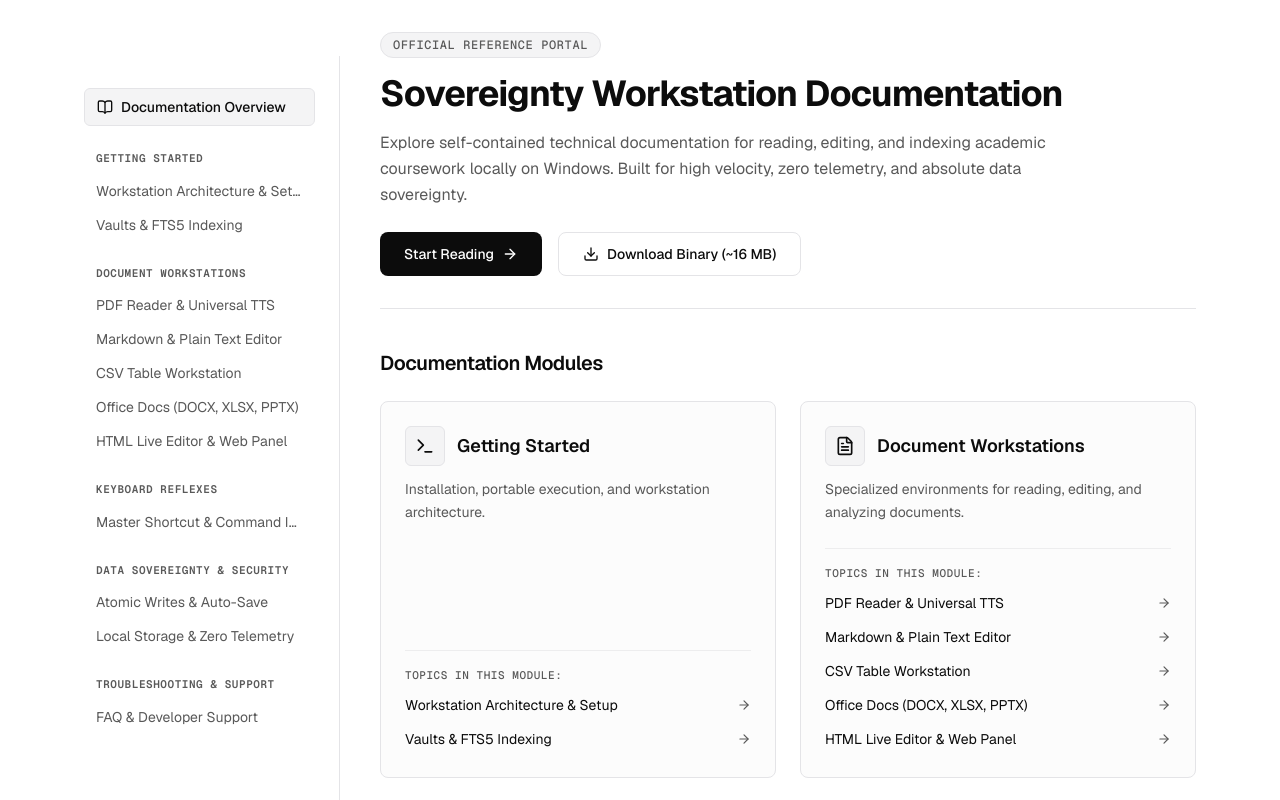
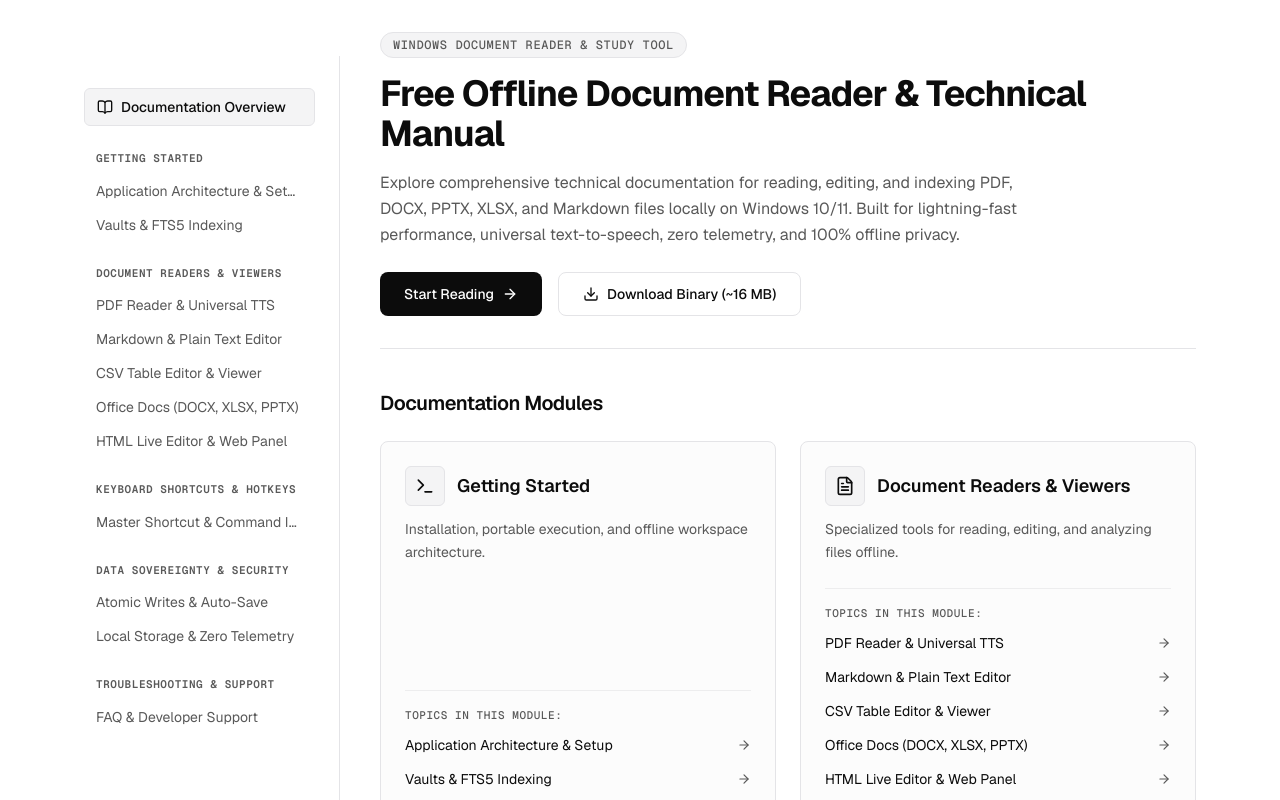
Before and after one commit to karefined-eng/eleviewer-site, a Next.js app: page /docs in a window 1280 px wide. Shown: the top 800 px of the page. Built offline with nearby package versions, Linux system fonts and the light colour scheme.

Commit message:
feat: implement Stitch UI generator skill and add documentation overview page with category architecture

```diff
--- a/app/docs/page.tsx
+++ b/app/docs/page.tsx
@@ -4,8 +4,8 @@ import { ArrowRight, BookOpen, Download, Terminal, Shield, Keyboard, FileText }
 import { DOWNLOAD_URL } from "@/lib/links";
 
 export const metadata = {
-  title: "Documentation & Reference Manual | EleViewer",
-  description: "Explore exhaustive technical documentation, keyboard reflexes, and workstation guides for the EleViewer local study workspace.",
+  title: "Free Windows Document Reader & Technical Manual | EleViewer",
+  description: "Explore comprehensive technical documentation, keyboard shortcuts, and offline reading guides for EleViewer on Windows 10/11.",
 };
 
 export default function DocsOverviewPage() {
@@ -29,13 +29,13 @@ export default function DocsOverviewPage() {
       {/* Page Header */}
       <div className="flex flex-col items-start gap-4 border-b border-border pb-8">
         <span className="inline-flex items-center gap-2 rounded-full border border-border bg-panel px-3 py-1 font-mono text-xs font-medium text-muted-foreground uppercase tracking-wider">
-          Official Reference Portal
+          Windows Document Reader & Study Tool
         </span>
         <h1 className="text-3xl font-bold tracking-tight text-foreground sm:text-4xl">
-          Sovereignty Workstation Documentation
+          Free Offline Document Reader & Technical Manual
         </h1>
         <p className="text-base text-muted-foreground leading-relaxed max-w-2xl">
-          Explore self-contained technical documentation for reading, editing, and indexing academic coursework locally on Windows. Built for high velocity, zero telemetry, and absolute data sovereignty.
+          Explore comprehensive technical documentation for reading, editing, and indexing PDF, DOCX, PPTX, XLSX, and Markdown files locally on Windows 10/11. Built for lightning-fast performance, universal text-to-speech, zero telemetry, and 100% offline privacy.
         </p>
         <div className="flex flex-wrap items-center gap-4 pt-2">
           <Link
@@ -105,7 +105,7 @@ export default function DocsOverviewPage() {
           ℹ️ Offline Compatibility Notice
         </span>
         <p>
-          This exact reference documentation is bundled natively inside every EleViewer desktop release. When working offline without an internet connection, press <kbd className="rounded border border-border bg-background px-1.5 py-0.5 text-[11px] font-semibold text-foreground">F1</kbd> or navigate to <strong className="text-foreground">Help → Getting Started Guide</strong> in the workstation top bar to access these technical manuals locally.
+          This exact reference documentation is bundled natively inside every EleViewer desktop release. When working offline without an internet connection, press <kbd className="rounded border border-border bg-background px-1.5 py-0.5 text-[11px] font-semibold text-foreground">F1</kbd> or navigate to <strong className="text-foreground">Help → Getting Started Guide</strong> in the application menu bar to access these technical manuals locally.
         </p>
       </div>
     </div>
--- a/lib/docs-data.ts
+++ b/lib/docs-data.ts
@@ -40,28 +40,28 @@ export const DOCS_CATEGORIES: DocCategory[] = [
   {
     slug: "getting-started",
     title: "Getting Started",
-    description: "Installation, portable execution, and workstation architecture.",
+    description: "Installation, portable execution, and offline workspace architecture.",
     topics: [
-      { slug: "overview", title: "Workstation Architecture & Setup" },
+      { slug: "overview", title: "Application Architecture & Setup" },
       { slug: "vault-explorer", title: "Vaults & FTS5 Indexing" },
     ],
   },
   {
     slug: "workstations",
-    title: "Document Workstations",
-    description: "Specialized environments for reading, editing, and analyzing documents.",
+    title: "Document Readers & Viewers",
+    description: "Specialized tools for reading, editing, and analyzing files offline.",
     topics: [
       { slug: "pdf-and-tts", title: "PDF Reader & Universal TTS" },
       { slug: "markdown-editor", title: "Markdown & Plain Text Editor" },
-      { slug: "csv-table", title: "CSV Table Workstation" },
+      { slug: "csv-table", title: "CSV Table Editor & Viewer" },
       { slug: "office-viewers", title: "Office Docs (DOCX, XLSX, PPTX)" },
       { slug: "html-and-web", title: "HTML Live Editor & Web Panel" },
     ],
   },
   {
     slug: "shortcuts",
-    title: "Keyboard Reflexes",
-    description: "Master hotkeys for frictionless navigation and window control.",
+    title: "Keyboard Shortcuts & Hotkeys",
+    description: "Master keyboard shortcuts for frictionless navigation and window control.",
     topics: [
       { slug: "master-index", title: "Master Shortcut & Command Index" },
     ],
@@ -88,7 +88,7 @@ export const DOCS_CATEGORIES: DocCategory[] = [
 export const DOCS_TOPICS: DocTopic[] = [
   {
     slug: "overview",
-    title: "Workstation Architecture & Setup",
+    title: "Application Architecture & Setup",
     category: "Getting Started",
     categorySlug: "getting-started",
     eyebrow: "Architecture Reference",
@@ -98,20 +98,20 @@ export const DOCS_TOPICS: DocTopic[] = [
         id: "core-philosophy",
         title: "Local-First Document Processing",
         paragraphs: [
-          "EleViewer is a lightweight Windows document editor and study workstation supporting DOCX, XLSX, PPTX, MD, TXT, CSV, HTML/HTM, and PDF files within a unified tabbed interface.",
+          "EleViewer is a lightweight Windows document editor and study app supporting DOCX, XLSX, PPTX, MD, TXT, CSV, HTML/HTM, and PDF files within a unified tabbed interface.",
           "Unlike traditional cloud-tethered office suites, EleViewer executes completely offline. All document rendering, full-text indexing, and file modifications occur directly on your local CPU and storage drive without transmitting data to external servers."
         ],
         notice: {
           type: "note",
           label: "Zero Installation Required",
-          message: "EleViewer distributes as a single 16 MB portable Windows executable (.exe). No administrative privileges or Windows installers are required to run the workstation."
+          message: "EleViewer distributes as a single 16 MB portable Windows executable (.exe). No administrative privileges or Windows installers are required to run the application."
         }
       },
       {
         id: "system-requirements",
         title: "System Specifications & Requirements",
         paragraphs: [
-          "The workstation is engineered for high performance on minimal hardware specifications, ensuring smooth operation on standard student laptops and workstations."
+          "The application is engineered for high performance on minimal hardware specifications, ensuring smooth operation on standard student laptops and desktops."
         ],
         table: {
           headers: ["Specification", "Requirement / Detail"],
@@ -168,7 +168,7 @@ export const DOCS_TOPICS: DocTopic[] = [
   {
     slug: "pdf-and-tts",
     title: "PDF Reader & Universal TTS",
-    category: "Document Workstations",
+    category: "Document Readers & Viewers",
     categorySlug: "workstations",
     eyebrow: "Reading Tools",
     description: "Continuous PDF scrolling, zoom controls, persistent bookmarks, and integrated Read Aloud speech synthesis.",
@@ -207,7 +207,7 @@ export const DOCS_TOPICS: DocTopic[] = [
   {
     slug: "markdown-editor",
     title: "Markdown & Plain Text Editor",
-    category: "Document Workstations",
+    category: "Document Readers & Viewers",
     categorySlug: "workstations",
     eyebrow: "Authoring Environment",
     description: "Split-screen Markdown editing, live rendering, interactive edit modes, and XSS sanitization.",
@@ -241,8 +241,8 @@ export const DOCS_TOPICS: DocTopic[] = [
   },
   {
     slug: "csv-table",
-    title: "CSV Table Workstation",
-    category: "Document Workstations",
+    title: "CSV Table Editor & Viewer",
+    category: "Document Readers & Viewers",
     categorySlug: "workstations",
     eyebrow: "Data Analysis",
     description: "Dual Table Grid View vs. Raw Text View, interactive cell editing, and delimiter overrides.",
@@ -251,7 +251,7 @@ export const DOCS_TOPICS: DocTopic[] = [
         id: "dual-view-grid",
         title: "Table Grid View ⇄ Raw Text View",
         paragraphs: [
-          "The CSV Workstation gives you complete control over tabular datasets, experimental logs, and data spreadsheets by providing two synchronized interfaces:",
+          "The CSV editor and viewer gives you complete control over tabular datasets, experimental logs, and data spreadsheets by providing two synchronized interfaces:",
           "1. Table Grid View: An interactive spreadsheet grid allowing visual cell navigation, row sorting, and structured inspection.",
           "2. Raw Text View: A syntax-highlighted raw text editor for direct string manipulation and regex replacements.",
           "Edits performed in either view synchronize instantaneously without data loss or re-indexing delays."
@@ -283,7 +283,7 @@ export const DOCS_TOPICS: DocTopic[] = [
   {
     slug: "office-viewers",
     title: "Office Docs (DOCX, XLSX, PPTX)",
-    category: "Document Workstations",
+    category: "Document Readers & Viewers",
     categorySlug: "workstations",
     eyebrow: "Native Inspection",
     description: "Standalone native viewing and inspection for Microsoft Word, Excel, and PowerPoint files without external software.",
@@ -313,16 +313,16 @@ export const DOCS_TOPICS: DocTopic[] = [
   {
     slug: "html-and-web",
     title: "HTML Live Editor & Web Panel",
-    category: "Document Workstations",
+    category: "Document Readers & Viewers",
     categorySlug: "workstations",
     eyebrow: "Web Research",
     description: "Split-screen HTML syntax authoring, 1-click browser migration, persistent URLs, and link interception.",
     sections: [
       {
         id: "html-live-editor",
-        title: "HTML Live Authoring Workstation",
+        title: "HTML Live Authoring Tool",
         paragraphs: [
-          "When opening local .html or .htm files, EleViewer launches a split-screen web development workstation. Author HTML syntax on the left pane and observe debounced real-time visual rendering on the right pane.",
+          "When opening local .html or .htm files, EleViewer launches a split-screen live HTML development environment. Author HTML syntax on the left pane and observe debounced real-time visual rendering on the right pane.",
           "Click the Migrate to Web Panel button in the toolbar to promote a local HTML document into an interactive, full-featured browser tab session."
         ]
       },
@@ -339,7 +339,7 @@ export const DOCS_TOPICS: DocTopic[] = [
         id: "hyperlink-interception",
         title: "Global Hyperlink Interception",
         paragraphs: [
-          "To maintain a distraction-free Sovereignty Workstation environment, EleViewer intercepts hyperlink clicks across all document viewers.",
+          "To maintain a distraction-free offline study environment, EleViewer intercepts hyperlink clicks across all document viewers.",
           "When you click a web URL or local file link inside a PDF, Markdown note, or Word document, EleViewer automatically routes and opens the target inside a new internal workspace tab or Web Panel instead of launching external system browsers."
         ]
       }
@@ -348,10 +348,10 @@ export const DOCS_TOPICS: DocTopic[] = [
   {
     slug: "master-index",
     title: "Master Shortcut & Command Index",
-    category: "Keyboard Reflexes",
+    category: "Keyboard Shortcuts & Hotkeys",
     categorySlug: "shortcuts",
-    eyebrow: "Reflex Reference",
-    description: "Complete exhaustive tabular reference of all keyboard shortcuts and workstation commands.",
+    eyebrow: "Shortcut Reference",
+    description: "Complete exhaustive tabular reference of all keyboard shortcuts, hotkeys, and application commands.",
     sections: [
       {
         id: "navigation-shortcuts",
```
Also changed, not shown: .agents/AGENTS.md, .agents/skills/stitch-ui-generator/SKILL.md.
